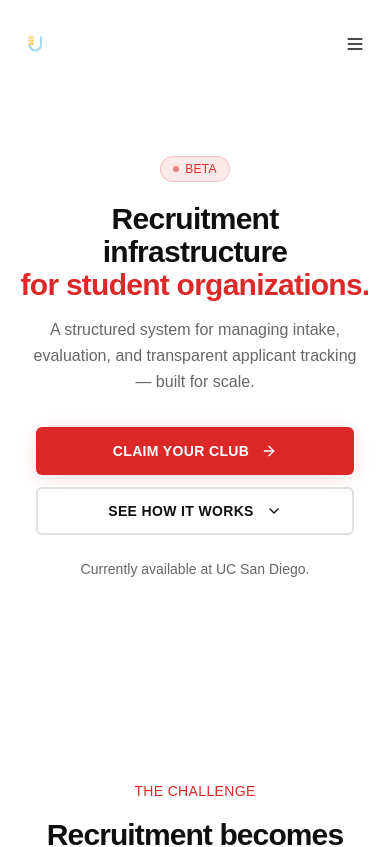
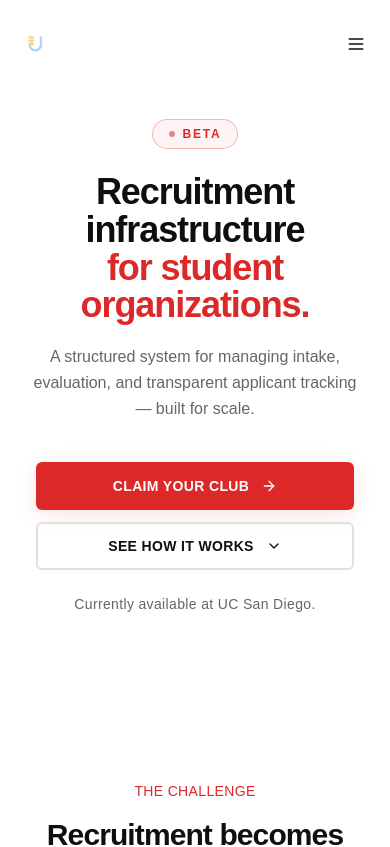
Before and after one commit to jadenrones2-blip/unicircle-connect, a React (Vite) app: page / in a window 390 px wide. Shown: the top 847 px of the page. Built offline with nearby package versions, Linux system fonts and the light colour scheme.

Commit message:
Porsche design overhaul applied

```diff
--- a/src/components/Header.tsx
+++ b/src/components/Header.tsx
@@ -50,19 +50,19 @@ const Header = () => {
 
   return (
     <header
-      className={`fixed top-0 left-0 right-0 z-50 transition-all duration-500 ${
+      className={`fixed top-0 left-0 right-0 z-50 transition-all duration-300 ${
         isScrolled
           ? "bg-background/95 backdrop-blur-md border-b border-border py-2 shadow-sm"
           : "bg-background/80 backdrop-blur-sm py-4"
       }`}
     >
       <div className="container mx-auto flex items-center justify-between px-4 md:px-6 h-14 md:h-16">
-        {/* Logo - left-aligned */}
+        {/* Logo */}
         <Link to="/" className="flex items-center flex-shrink-0">
           <motion.div
             initial={{ opacity: 0, scale: 0.9 }}
             animate={{ opacity: 1, scale: 1 }}
-            transition={{ duration: 0.6, ease: "easeOut" }}
+            transition={{ duration: 0.4, ease: "easeOut" }}
             whileHover={{ scale: 1.02 }}
           >
             <img
@@ -73,7 +73,7 @@ const Header = () => {
           </motion.div>
         </Link>
 
-        {/* Navigation with animated underlines */}
+        {/* Navigation */}
         <nav className="hidden md:flex items-center gap-10">
           {navLinks.map((link, index) => (
             <motion.div
@@ -84,16 +84,11 @@ const Header = () => {
             >
               <Link
                 to={link.href}
-                className="text-sm font-medium text-muted-foreground hover:text-foreground transition-all duration-300 relative group"
+                className="text-xs font-semibold text-muted-foreground hover:text-foreground transition-colors duration-200 relative group tracking-[0.1em] uppercase"
               >
                 <link.icon className="w-3.5 h-3.5 inline-block mr-1.5 opacity-70 group-hover:opacity-100 transition-opacity" />
                 {link.label}
-                <motion.span
-                  className="absolute -bottom-1 left-0 h-0.5 bg-gradient-to-r from-gold to-gold-light rounded-full"
-                  initial={{ width: 0 }}
-                  whileHover={{ width: "100%" }}
-                  transition={{ duration: 0.3 }}
-                />
+                <span className="absolute -bottom-1 left-0 h-0.5 w-0 bg-gold group-hover:w-full transition-all duration-200" />
               </Link>
             </motion.div>
           ))}
@@ -108,7 +103,7 @@ const Header = () => {
               <DropdownMenuTrigger asChild>
                 <Button variant="ghost" className="relative h-10 w-10 rounded-full p-0">
                   <Avatar className="h-10 w-10 border-2 border-gold/30">
-                    <AvatarFallback className="bg-gold/10 text-gold font-semibold">
+                    <AvatarFallback className="bg-gold/10 text-gold font-bold text-sm">
                       {getUserInitials()}
                     </AvatarFallback>
                   </Avatar>
@@ -118,7 +113,7 @@ const Header = () => {
                 <div className="px-2 py-1.5">
                   <p className="text-sm font-medium text-foreground truncate">{user.email}</p>
                   {isClubOwner && (
-                    <p className="text-xs text-gold">Club Owner</p>
+                    <p className="text-xs text-gold font-semibold">Club Owner</p>
                   )}
                 </div>
                 <DropdownMenuSeparator />
@@ -149,7 +144,7 @@ const Header = () => {
               initial={{ opacity: 0, scale: 0.9 }}
               animate={{ opacity: 1, scale: 1 }}
               transition={{ delay: 0.3 }}
-              whileHover={{ scale: 1.05 }}
+              whileHover={{ scale: 1.03 }}
               whileTap={{ scale: 0.98 }}
             >
               <Button variant="gold" size="default" className="relative group overflow-hidden" asChild>
@@ -158,12 +153,6 @@ const Header = () => {
                     <LogIn className="w-4 h-4" />
                     Login
                   </span>
-                  {/* Shimmer effect */}
-                  <motion.div
-                    className="absolute inset-0 bg-gradient-to-r from-transparent via-white/20 to-transparent -translate-x-full"
-                    animate={{ translateX: ["-100%", "200%"] }}
-                    transition={{ repeat: Infinity, duration: 2, ease: "linear", repeatDelay: 1 }}
-                  />
                 </Link>
               </Button>
             </motion.div>
@@ -172,7 +161,7 @@ const Header = () => {
 
         {/* Mobile menu button */}
         <motion.button
-          className="md:hidden p-2 hover:bg-secondary rounded-lg transition-colors border border-transparent hover:border-gold/20"
+          className="md:hidden p-2 hover:bg-secondary rounded-lg transition-colors"
           onClick={() => setIsMobileMenuOpen(!isMobileMenuOpen)}
           whileTap={{ scale: 0.95 }}
         >
@@ -183,7 +172,7 @@ const Header = () => {
                 initial={{ rotate: -90, opacity: 0 }}
                 animate={{ rotate: 0, opacity: 1 }}
                 exit={{ rotate: 90, opacity: 0 }}
-                transition={{ duration: 0.2 }}
+                transition={{ duration: 0.15 }}
               >
                 <X className="w-5 h-5 text-foreground" />
               </motion.div>
@@ -193,7 +182,7 @@ const Header = () => {
                 initial={{ rotate: 90, opacity: 0 }}
                 animate={{ rotate: 0, opacity: 1 }}
                 exit={{ rotate: -90, opacity: 0 }}
-                transition={{ duration: 0.2 }}
+                transition={{ duration: 0.15 }}
               >
                 <Menu className="w-5 h-5 text-foreground" />
               </motion.div>
@@ -202,28 +191,28 @@ const Header = () => {
         </motion.button>
       </div>
 
-      {/* Mobile Menu with slide animation */}
+      {/* Mobile Menu */}
       <AnimatePresence>
         {isMobileMenuOpen && (
           <motion.div
             initial={{ opacity: 0, height: 0 }}
             animate={{ opacity: 1, height: "auto" }}
             exit={{ opacity: 0, height: 0 }}
-            transition={{ duration: 0.3, ease: "easeInOut" }}
+            transition={{ duration: 0.25, ease: "easeInOut" }}
             className="md:hidden overflow-hidden"
           >
-            <div className="bg-card/95 backdrop-blur-xl border-b border-gold/10 px-4 py-6 mt-2">
+            <div className="bg-card/95 backdrop-blur-xl border-b border-border px-4 py-6 mt-2">
               <nav className="flex flex-col gap-2">
                 {navLinks.map((link, index) => (
                   <motion.div
                     key={link.href}
                     initial={{ opacity: 0, x: -20 }}
                     animate={{ opacity: 1, x: 0 }}
-                    transition={{ delay: index * 0.1 }}
+                    transition={{ delay: index * 0.08 }}
                   >
                     <Link
                       to={link.href}
-                      className="block text-base text-muted-foreground hover:text-foreground transition-colors py-3 px-4 rounded-lg hover:bg-gold/5 border border-transparent hover:border-gold/10"
+                      className="block text-sm font-semibold text-muted-foreground hover:text-foreground transition-colors py-3 px-4 rounded-lg hover:bg-gold/5 tracking-[0.1em] uppercase"
                       onClick={() => setIsMobileMenuOpen(false)}
                     >
                       <link.icon className="w-4 h-4 inline-block mr-2 opacity-70" />
@@ -237,11 +226,11 @@ const Header = () => {
                     <motion.div
                       initial={{ opacity: 0, x: -20 }}
                       animate={{ opacity: 1, x: 0 }}
-                      transition={{ delay: 0.3 }}
+                      transition={{ delay: 0.24 }}
                     >
                       <Link
                         to={isClubOwner ? "/club-admin" : "/dashboard"}
-                        className="block text-base text-muted-foreground hover:text-foreground transition-colors py-3 px-4 rounded-lg hover:bg-gold/5 border border-transparent hover:border-gold/10"
+                        className="block text-sm font-semibold text-muted-foreground hover:text-foreground transition-colors py-3 px-4 rounded-lg hover:bg-gold/5 tracking-[0.1em] uppercase"
                         onClick={() => setIsMobileMenuOpen(false)}
                       >
                         <LayoutDashboard className="w-4 h-4 inline-block mr-2 opacity-70" />
@@ -251,7 +240,7 @@ const Header = () => {
                     <motion.div
                       initial={{ opacity: 0, y: 10 }}
                       animate={{ opacity: 1, y: 0 }}
-                      transition={{ delay: 0.4 }}
+                      transition={{ delay: 0.32 }}
                       className="mt-4"
                     >
                       <Button
@@ -272,7 +261,7 @@ const Header = () => {
                   <motion.div
                     initial={{ opacity: 0, y: 10 }}
                     animate={{ opacity: 1, y: 0 }}
-                    transition={{ delay: 0.3 }}
+                    transition={{ delay: 0.24 }}
                     className="mt-4"
                   >
                     <Button variant="gold" size="lg" className="w-full" asChild>
--- a/src/components/HeroSection.tsx
+++ b/src/components/HeroSection.tsx
@@ -11,21 +11,21 @@ const HeroSection = () => {
 
   return (
     <section className="min-h-[85vh] sm:min-h-[90vh] flex flex-col items-center justify-center pt-20 sm:pt-20 pb-16 sm:pb-8 relative overflow-hidden">
-      {/* Subtle gradient background */}
-      <div className="absolute top-1/4 right-1/4 w-[200px] sm:w-[400px] h-[200px] sm:h-[400px] bg-gold/8 rounded-full blur-[80px] sm:blur-[120px] -z-10" />
-      <div className="absolute bottom-1/3 left-1/3 w-[150px] sm:w-[300px] h-[150px] sm:h-[300px] bg-primary/5 rounded-full blur-[60px] sm:blur-[100px] -z-10" />
+      {/* Racing stripe accent */}
+      <div className="absolute top-0 left-1/2 -translate-x-1/2 w-px h-40 bg-gradient-to-b from-gold via-gold/40 to-transparent -z-10" />
+      <div className="absolute top-1/3 right-[15%] w-[300px] sm:w-[500px] h-[300px] sm:h-[500px] bg-gold/4 rounded-full blur-[120px] sm:blur-[160px] -z-10" />
 
       <div className="container mx-auto px-5 sm:px-6 flex-1 flex items-center">
         <div className="max-w-4xl mx-auto text-center">
           {/* Beta badge */}
           <motion.div
-            initial={{ opacity: 0, scale: 0.9 }}
-            animate={{ opacity: 1, scale: 1 }}
+            initial={{ opacity: 0, y: -10 }}
+            animate={{ opacity: 1, y: 0 }}
             transition={{ duration: 0.4 }}
-            className="inline-flex items-center gap-1.5 px-3 py-1 rounded-full bg-gold/10 border border-gold/20 mb-5"
+            className="inline-flex items-center gap-2 px-4 py-1.5 rounded-full border border-gold/30 bg-gold/5 mb-6"
           >
             <span className="w-1.5 h-1.5 rounded-full bg-gold animate-pulse" />
-            <span className="text-xs font-medium text-gold tracking-wide uppercase">Beta</span>
+            <span className="text-xs font-semibold text-gold tracking-[0.15em] uppercase">Beta</span>
           </motion.div>
 
           {/* Main headline */}
@@ -33,7 +33,7 @@ const HeroSection = () => {
             initial={{ opacity: 0, y: 20 }}
             animate={{ opacity: 1, y: 0 }}
             transition={{ duration: 0.5 }}
-            className="font-display text-3xl sm:text-4xl md:text-5xl lg:text-6xl font-bold leading-[1.1] mb-4 sm:mb-6 text-foreground tracking-tight"
+            className="font-display text-4xl sm:text-5xl md:text-6xl lg:text-7xl font-bold leading-[1.05] mb-5 sm:mb-7 text-foreground"
           >
             Recruitment infrastructure
             <br />
@@ -45,7 +45,7 @@ const HeroSection = () => {
             initial={{ opacity: 0, y: 20 }}
             animate={{ opacity: 1, y: 0 }}
             transition={{ delay: 0.15, duration: 0.5 }}
-            className="text-base sm:text-lg md:text-xl text-muted-foreground leading-relaxed max-w-2xl mx-auto mb-8 sm:mb-10 px-2 sm:px-0"
+            className="text-base sm:text-lg md:text-xl text-muted-foreground leading-relaxed max-w-2xl mx-auto mb-10 sm:mb-12 px-2 sm:px-0"
           >
             A structured system for managing intake, evaluation, and transparent applicant tracking — built for scale.
           </motion.p>
@@ -56,7 +56,7 @@ const HeroSection = () => {
             transition={{ delay: 0.3, duration: 0.5 }}
             className="flex flex-col sm:flex-row gap-3 sm:gap-4 justify-center mb-6 sm:mb-8 px-4 sm:px-0"
           >
-            <Button variant="gold" size="lg" className="group px-8 w-full sm:w-auto" asChild>
+            <Button variant="gold" size="lg" className="group px-10 w-full sm:w-auto" asChild>
               <Link to="/clubs">
                 Claim your club
                 <ArrowRight className="w-4 h-4 ml-1 group-hover:translate-x-1 transition-transform" />
@@ -72,7 +72,7 @@ const HeroSection = () => {
             initial={{ opacity: 0 }}
             animate={{ opacity: 1 }}
             transition={{ delay: 0.4, duration: 0.5 }}
-            className="text-sm text-muted-foreground"
+            className="text-sm text-muted-foreground tracking-wide"
           >
             Currently available at UC San Diego.
           </motion.p>
@@ -87,7 +87,7 @@ const HeroSection = () => {
         className="hidden sm:flex absolute bottom-8 left-1/2 -translate-x-1/2 flex-col items-center gap-2 cursor-pointer"
         onClick={scrollToContent}
       >
-        <span className="text-sm text-muted-foreground">Scroll</span>
+        <span className="text-xs font-semibold text-muted-foreground tracking-[0.2em] uppercase">Scroll</span>
         <motion.div
           animate={{ y: [0, 8, 0] }}
           transition={{ duration: 1.5, repeat: Infinity, ease: "easeInOut" }}
```
